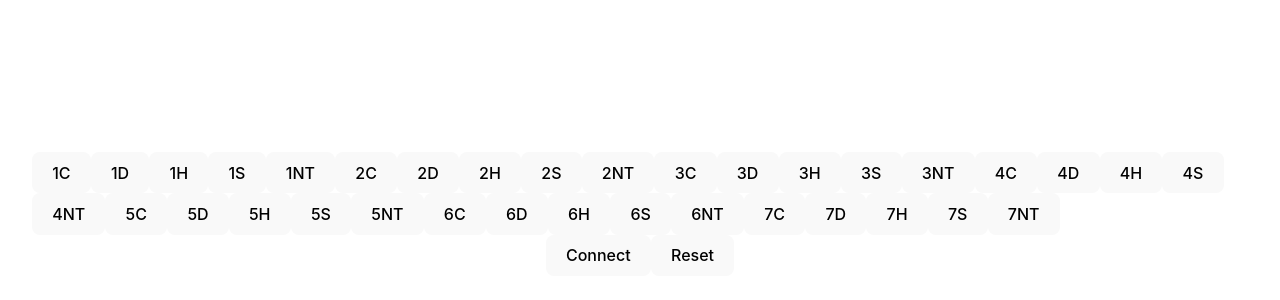
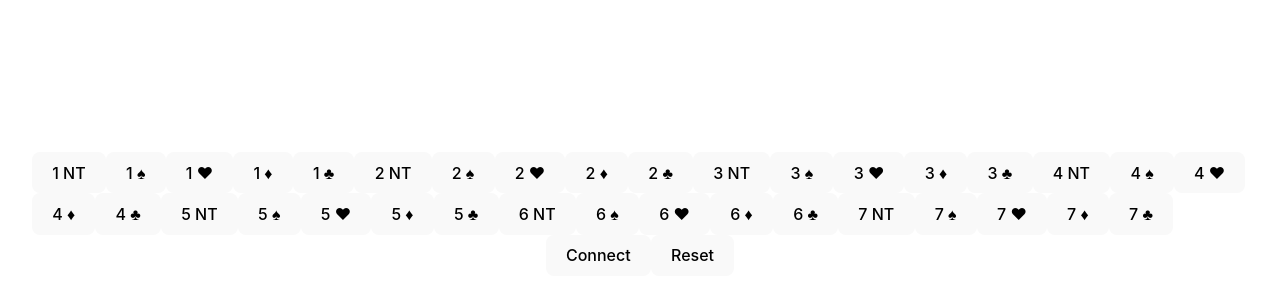
Before and after one commit to deNeedo/BridgeBiddingTranslator, a React (Vite) app in the folder frontend/: page / in a window 1280 px wide. Shown: the part 186-486 px from the top of the page. Built offline with nearby package versions, Linux system fonts and the light colour scheme.

Commit message:
card suits

```diff
--- a/frontend/src/App.jsx
+++ b/frontend/src/App.jsx
@@ -29,17 +29,23 @@ function App() {
   };
 
   const buttonNumbers = Array.from({ length: 35 }, (_, index) => index + 1);
-  const buttonNames = ['C', 'D', 'H', 'S', 'NT'];
+  const buttonNames = [
+    'NT',
+    String.fromCharCode(9824), //spades
+    String.fromCharCode(9829), //hearts
+    String.fromCharCode(9830), //diamond
+    String.fromCharCode(9827)  //clubs
+  ];
   return (
     <>
       <div id='box' style={{ display: 'flex', flexWrap: 'wrap' }}>
         {buttonNumbers.map((number) => (
-          <button class='bid'
+          <button className='bid'
             key={number}
             onClick={() => handleDisable(number)}
             disabled={disabledButtons.includes(number)}
           >
-            {Math.ceil(number / 5) + buttonNames[(number - 1) % 5]}
+            {Math.ceil(number / 5) + " " + buttonNames[(number - 1) % 5]}
           </button>
         ))}
       </div>
```
